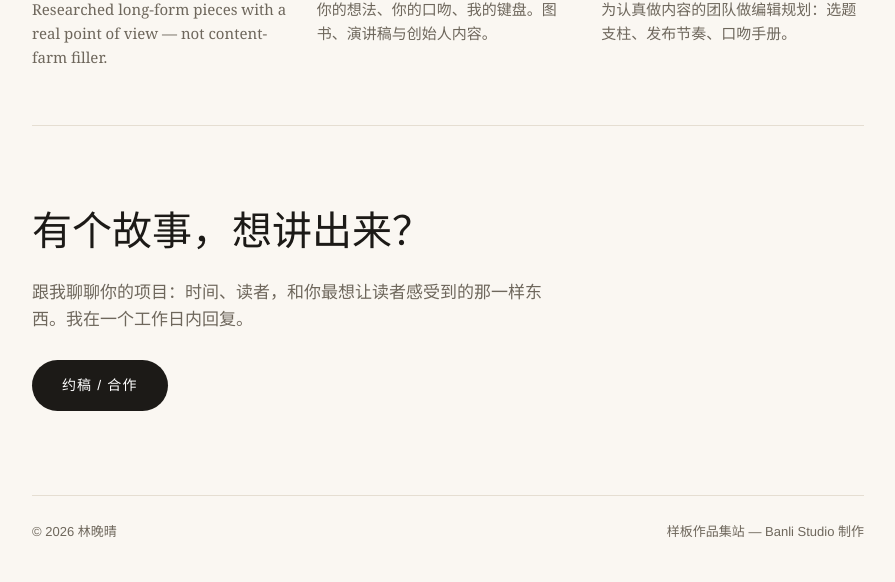
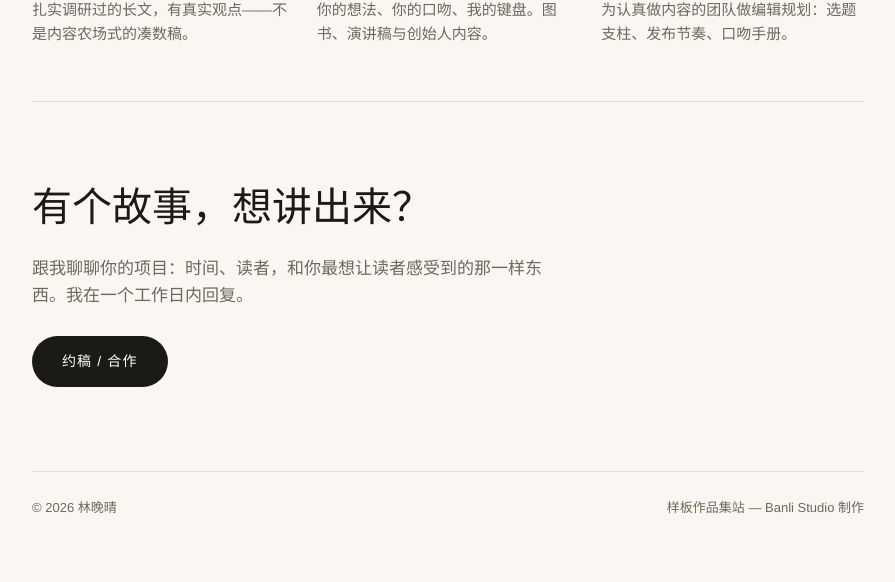
Before and after one commit to ww912810/ww912810.github.io, a plain HTML site: page portfolio-demo-cn/index.html in a window 1280 px wide. Shown: the part 2713-3295 px from the top of the page, without its empty margins (192-1087 px from the left). After the commit the page ends 3271 px from the top, so only its background shows below. Drawn offline with Linux system fonts and the light colour scheme.

Commit message:
CN portfolio demo: translate leftover English service blurb

```diff
--- a/portfolio-demo-cn/index.html
+++ b/portfolio-demo-cn/index.html
@@ -123,7 +123,7 @@
   <section id="services">
     <h2>服务</h2>
     <div class="services">
-      <div class="svc"><h3>特稿与专栏</h3><p>Researched long-form pieces with a real point of view — not content-farm filler.</p></div>
+      <div class="svc"><h3>特稿与专栏</h3><p>扎实调研过的长文，有真实观点——不是内容农场式的凑数稿。</p></div>
       <div class="svc"><h3>代笔写作</h3><p>你的想法、你的口吻、我的键盘。图书、演讲稿与创始人内容。</p></div>
       <div class="svc"><h3>内容策划</h3><p>为认真做内容的团队做编辑规划：选题支柱、发布节奏、口吻手册。</p></div>
     </div>
```
